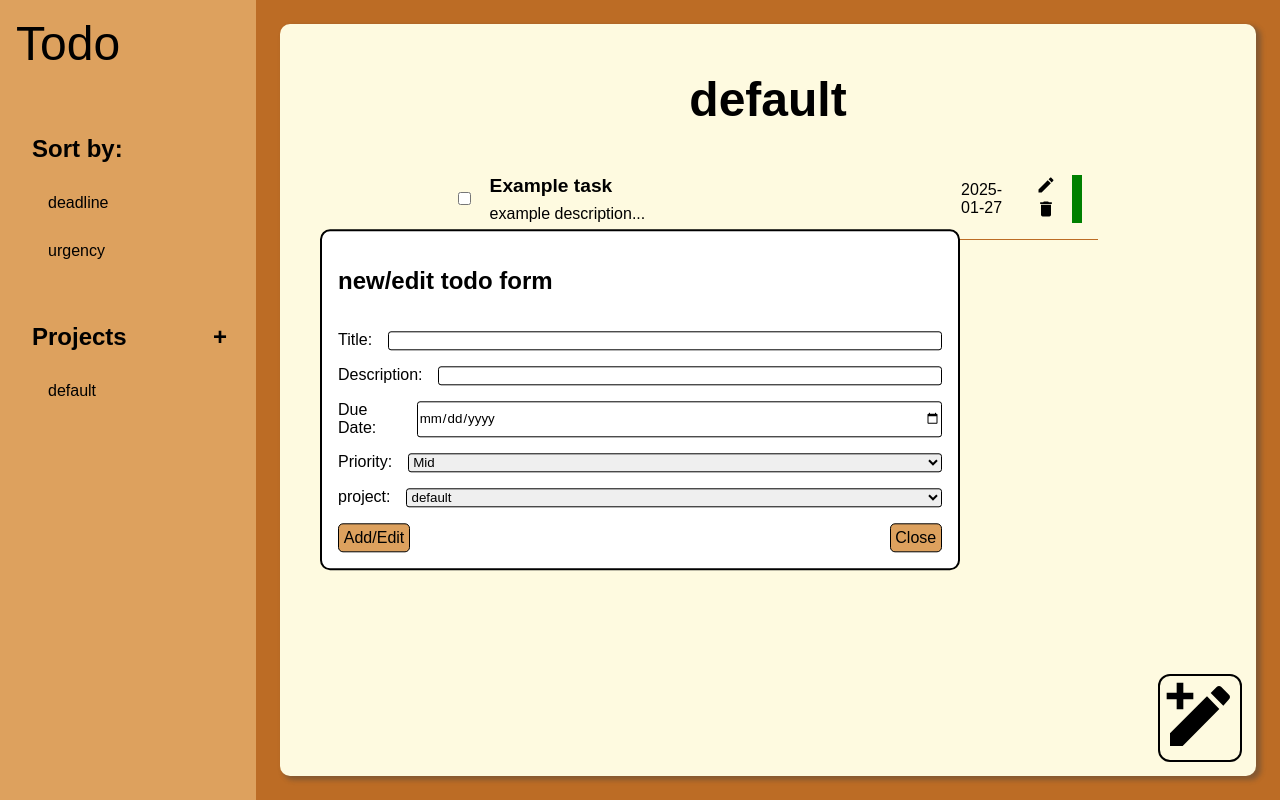
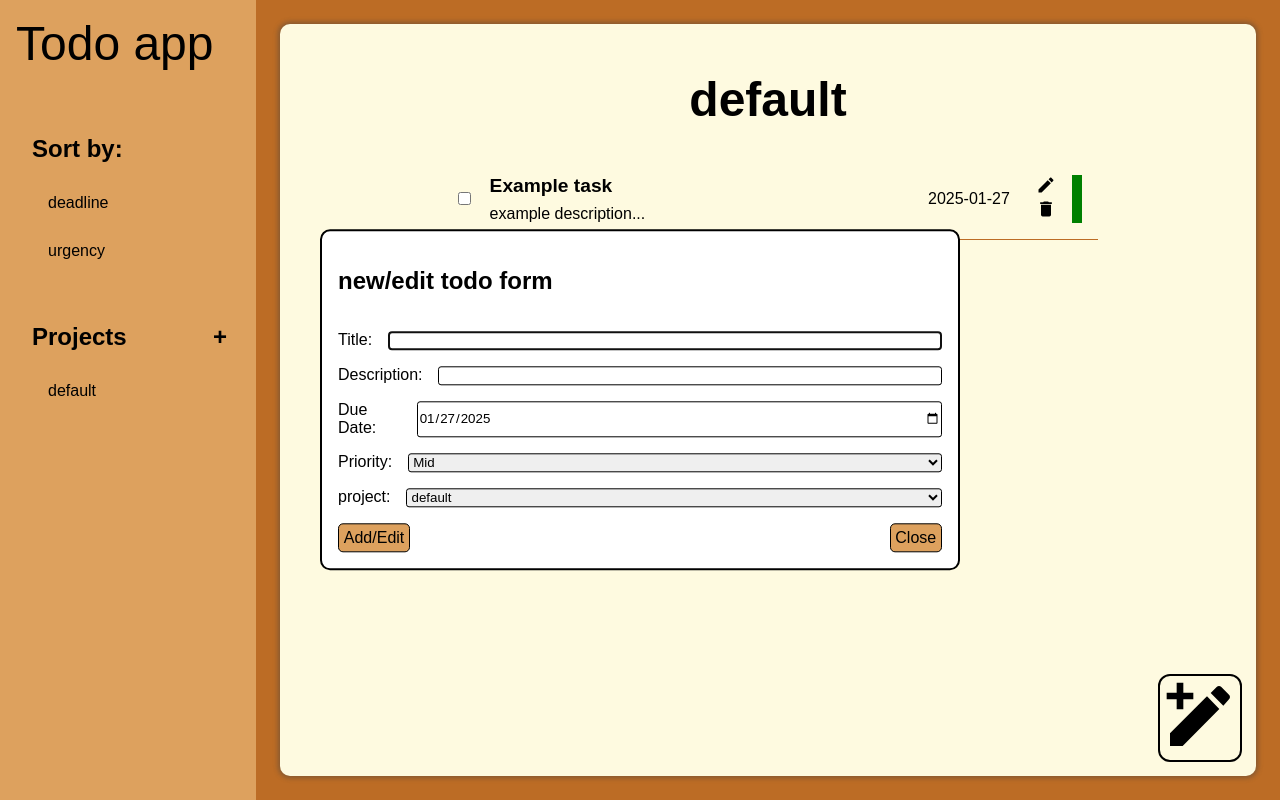
Before and after one commit to kon65138/todo_list, a website built with webpack: page src/index.html in a window 1280 px wide. Both pictures are taken after a click on the button 1200 px from the left and 718 px from the top of the page. Built offline with nearby package versions, Linux system fonts and the light colour scheme.

Commit message:
final small changes?

```diff
--- a/src/index.html
+++ b/src/index.html
@@ -57,7 +57,7 @@
         </form>
     </div>
     <div class="sidebar">
-        <div class="user">Todo</div>
+        <div class="user">Todo app</div>
         <div class="label"><div>Sort by:</div></div>
         <div class="sorting">
             <button class="deadline sBtn"><div>deadline</div></button>
--- a/src/modules/mainContent.js
+++ b/src/modules/mainContent.js
@@ -85,6 +85,7 @@ submitPopup.addEventListener("click", (e) => {
 const openPopup = document.querySelector("#addTodo_button");
 
 openPopup.addEventListener("click", () => {
+    let currentDate = new Date().toJSON().slice(0, 10);
 
     const Ttitle = document.getElementById("ttitle")
     const description = document.getElementById("tdescription")
@@ -94,7 +95,7 @@ openPopup.addEventListener("click", () => {
 
     Ttitle.value = '';
     description.value = '';
-    todoDate.value = '';
+    todoDate.value = currentDate;
     prio.value = 'yellow';
     project.innerHTML = '';
 
@@ -107,12 +108,12 @@ openPopup.addEventListener("click", () => {
 
     project.value = cproj;
 
-    let currentDate = new Date().toJSON().slice(0, 10);
 
     todoDate.setAttribute('min', currentDate);
 
-    document.querySelector('.todoPopup').style = "display: flex;"
+    document.querySelector('.todoPopup').style = "display: flex;";
 
+    Ttitle.select();
 });
 
 const closePopup = document.querySelector('#cancelt');
--- a/src/modules/sidebar.js
+++ b/src/modules/sidebar.js
@@ -67,6 +67,7 @@ export function loadSidebarProjects () {
 openProjectPopupBtn.addEventListener("click", () => {
     projNameInpt.value = '';
     projectPopup.style = "display:flex;";
+    projNameInpt.select();
 })
 
 closeProjPopup.addEventListener("click", () => {
--- a/src/style.css
+++ b/src/style.css
@@ -10,6 +10,8 @@ button {
 
 html {
     height: 100%;
+    -ms-overflow-style: none;
+    scrollbar-width: none;
 }
 
 body {
@@ -17,6 +19,10 @@ body {
     display: grid;
     grid-template-columns: 2fr 8fr;
     margin: 0;
+}
+
+html::-webkit-scrollbar {
+    display: none;
 }
 
 .projectsPopup {
@@ -164,6 +170,7 @@ body {
 }
 
 .page {
+    min-width: 30rem;
     display: flex;
     flex: 1;
     background-color: #fefae0;
@@ -171,7 +178,7 @@ body {
     padding: 1rem;
     flex-direction: column;
     align-items: center;
-    box-shadow: 4px 3px 5px 1px rgba(66, 66, 66, 0.459);
+    box-shadow: 0px 0px 5px 2px rgba(66, 66, 66, 0.459);
     overflow:HIDDEN;
 }
 
@@ -186,6 +193,7 @@ body {
     width: 70%;
     align-items: center;
 }
+
 
 .task {
     display: flex;
@@ -212,8 +220,9 @@ body {
 }
 
 .taskRight {
+   width: 25%;
     display: flex;
-    gap: 1rem;
+    justify-content: center;
 }
 
 .DltEdt {
```
Also changed, not shown: CURRENT_DIRECTION.TXT (+8 -7 lines), src/index.js (+5 -10 lines).
